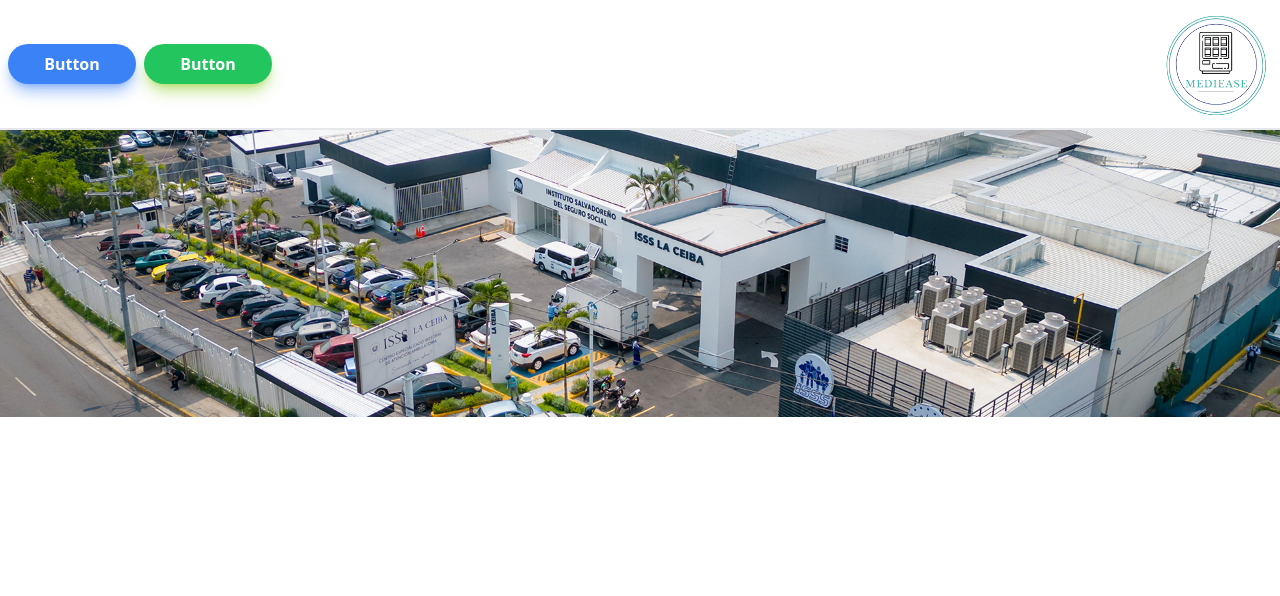
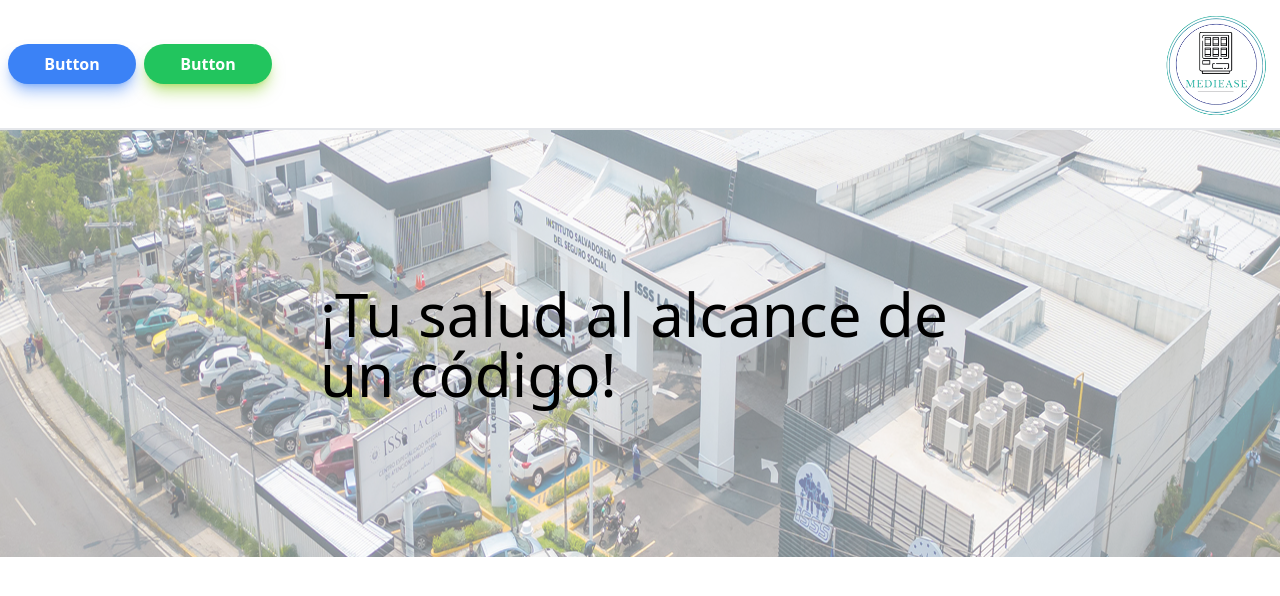
Before and after one commit to ArBrijan/MediEase---Crea2024, a React (Vite) app in the folder vite-project/: page / in a window 1280 px wide. Shown: the top 596 px of the page. Built offline with nearby package versions, Linux system fonts and the light colour scheme.

Commit message:
Página de incio parcialmente hecha, sin terminar, 20/03/2024

```diff
--- a/vite-project/src/body.jsx
+++ b/vite-project/src/body.jsx
@@ -3,8 +3,9 @@
         <h1>dsdwdwd</h1>
     }
     return(
-        <div className="bg-indigo-500 relative">
-            <img className="w-screen max-h-full" src="./src/imgs/banner1.jpg" alt="Banner"/>
+        <div style={{height: "427px"}}className="relative">
+            <img style={{opacity: "0.5", height: "427px"}} className="w-screen" src="./src/imgs/banner1.jpg" alt="Banner"/>
+            <p  style={{top: "50%", left: "50%", transform: "translate(-50%, -50%)"}} className="absolute text-6xl text-black-600">¡Tu salud al alcance de un código!</p>
         </div>
     )
 }
```
